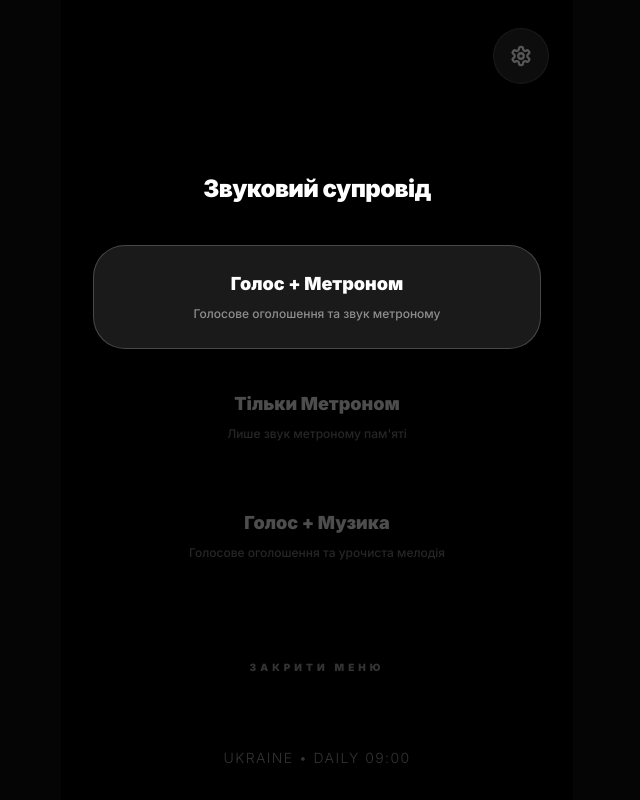
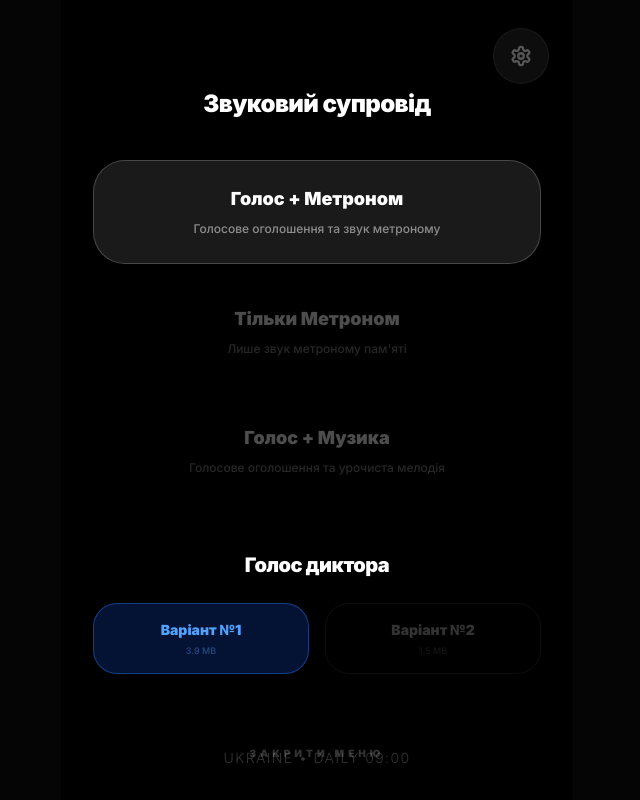
Before and after one commit to tiqidini/hvylyna-movchannya, a Next.js app: page /hvylyna-movchannya/ in a window 1280 px wide. Both pictures are taken after a click on the button "Налаштування". Shown: the whole page, without its empty margins (323-963 px from the left). Built offline with nearby package versions, Linux system fonts and the light colour scheme.

Commit message:
fix(pwa): resolve icon 404 and add alternative announcer voice

```diff
--- a/public/sw.js
+++ b/public/sw.js
@@ -1,13 +1,14 @@
 const CACHE_NAME = 'hvylyna-cache-v3';
 const URLS_TO_CACHE = [
-  '/',
-  '/manifest.json',
-  '/audio/intro.mp3',
-  '/audio/metronome.mp3',
-  '/audio/metronome_only.mp3',
-  '/audio/solemn_music.mp3',
-  '/icons/icon-192x192.png',
-  '/icons/icon-512x512.png'
+  '/hvylyna-movchannya/',
+  '/hvylyna-movchannya/manifest.json',
+  '/hvylyna-movchannya/audio/intro.mp3',
+  '/hvylyna-movchannya/audio/intro_alt.mp3',
+  '/hvylyna-movchannya/audio/metronome.mp3',
+  '/hvylyna-movchannya/audio/metronome_only.mp3',
+  '/hvylyna-movchannya/audio/solemn_music.mp3',
+  '/hvylyna-movchannya/icons/icon-192x192.png',
+  '/hvylyna-movchannya/icons/icon-512x512.png'
 ];
 
 self.addEventListener('install', (event) => {
--- a/src/components/Player.tsx
+++ b/src/components/Player.tsx
@@ -1,6 +1,6 @@
 "use client";
 
-import { useAudioEngine, AudioMode } from "@/lib/audio-engine";
+import { useAudioEngine, AudioMode, IntroVariant } from "@/lib/audio-engine";
 import { useState, useEffect } from "react";
 
 const MODES: { id: AudioMode; label: string; desc: string }[] = [
@@ -9,8 +9,21 @@ const MODES: { id: AudioMode; label: string; desc: string }[] = [
   { id: "speech_music", label: "Голос + Музика", desc: "Голосове оголошення та урочиста мелодія" },
 ];
 
+const INTRO_VARIANTS: { id: IntroVariant; label: string; desc: string }[] = [
+  { id: "standard", label: "Варіант №1", desc: "Класичне оголошення (офіційне)" },
+  { id: "alternative", label: "Варіант №2", desc: "Чистий голос (Українське Радіо)" },
+];
+
 export default function Player() {
-  const { timeLeft, isPlaying, toggleTestMode, audioMode, changeAudioMode } = useAudioEngine(9, 0);
+  const {
+    timeLeft,
+    isPlaying,
+    toggleTestMode,
+    audioMode,
+    changeAudioMode,
+    introVariant,
+    changeIntroVariant
+  } = useAudioEngine(9, 0);
   const [mounted, setMounted] = useState(false);
   const [showSettings, setShowSettings] = useState(false);
 
@@ -49,10 +62,7 @@ export default function Player() {
             {MODES.map((mode) => (
               <button
                 key={mode.id}
-                onClick={() => {
-                  changeAudioMode(mode.id);
-                  setShowSettings(false);
-                }}
+                onClick={() => changeAudioMode(mode.id)}
                 className={`w-full p-6 rounded-[2rem] border transition-all active:scale-[0.97] ${
                   audioMode === mode.id
                     ? "bg-white/10 border-white/20 text-white shadow-2xl"
@@ -61,6 +71,24 @@ export default function Player() {
               >
                 <div className="font-black text-lg">{mode.label}</div>
                 <div className="text-xs opacity-50 mt-1.5 leading-relaxed font-medium">{mode.desc}</div>
+              </button>
+            ))}
+          </div>
+
+          <h2 className="text-xl font-black text-white mt-12 mb-6 tracking-tight text-center">Голос диктора</h2>
+          <div className="grid grid-cols-2 gap-4">
+            {INTRO_VARIANTS.map((variant) => (
+              <button
+                key={variant.id}
+                onClick={() => changeIntroVariant(variant.id)}
+                className={`p-4 rounded-[1.5rem] border transition-all active:scale-[0.97] ${
+                  introVariant === variant.id
+                    ? "bg-blue-600/20 border-blue-500/40 text-blue-400"
+                    : "border-white/5 text-white/20 hover:bg-white/5"
+                }`}
+              >
+                <div className="font-black text-sm">{variant.label}</div>
+                <div className="text-[9px] opacity-40 mt-1 font-medium">{variant.id === "standard" ? "3.9 MB" : "1.5 MB"}</div>
               </button>
             ))}
           </div>
--- a/src/lib/audio-engine.ts
+++ b/src/lib/audio-engine.ts
@@ -3,6 +3,7 @@
 import { useEffect, useRef, useState } from "react";
 
 export type AudioMode = "speech_metronome" | "metronome_only" | "speech_music";
+export type IntroVariant = "standard" | "alternative";
 
 // Helper to get path for audio assets
 const getAudioPath = (filename: string) => {
@@ -16,6 +17,7 @@ export const useAudioEngine = (targetHour: number = 9, targetMinute: number = 0)
   const [isPlaying, setIsPlaying] = useState(false);
   const [isTestMode, setIsTestMode] = useState(false);
   const [audioMode, setAudioMode] = useState<AudioMode>("speech_metronome");
+  const [introVariant, setIntroVariant] = useState<IntroVariant>("standard");
 
   const introAudio = useRef<HTMLAudioElement | null>(null);
   const metronomeAudio = useRef<HTMLAudioElement | null>(null);
@@ -29,6 +31,9 @@ export const useAudioEngine = (targetHour: number = 9, targetMinute: number = 0)
     if (typeof window !== "undefined") {
       const savedMode = localStorage.getItem("hvylyna_audio_mode") as AudioMode;
       if (savedMode) setAudioMode(savedMode);
+
+      const savedVariant = localStorage.getItem("hvylyna_intro_variant") as IntroVariant;
+      if (savedVariant) setIntroVariant(savedVariant);
 
       const introPath = getAudioPath("intro.mp3");
       const metronomePath = getAudioPath("metronome.mp3");
@@ -61,6 +66,15 @@ export const useAudioEngine = (targetHour: number = 9, targetMinute: number = 0)
       });
     }
   }, []);
+
+  // Sync intro variant to audio object
+  useEffect(() => {
+    if (typeof window !== "undefined" && introAudio.current) {
+      const filename = introVariant === "standard" ? "intro.mp3" : "intro_alt.mp3";
+      introAudio.current.src = getAudioPath(filename);
+      introAudio.current.load();
+    }
+  }, [introVariant]);
 
   useEffect(() => {
     const checkTime = () => {
@@ -96,6 +110,11 @@ export const useAudioEngine = (targetHour: number = 9, targetMinute: number = 0)
   const changeAudioMode = (mode: AudioMode) => {
     setAudioMode(mode);
     localStorage.setItem("hvylyna_audio_mode", mode);
+  };
+
+  const changeIntroVariant = (variant: IntroVariant) => {
+    setIntroVariant(variant);
+    localStorage.setItem("hvylyna_intro_variant", variant);
   };
 
   const startPlayback = async () => {
@@ -146,5 +165,15 @@ export const useAudioEngine = (targetHour: number = 9, targetMinute: number = 0)
     }
   };
 
-  return { timeLeft, isPlaying, isTestMode, toggleTestMode, stopPlayback, audioMode, changeAudioMode };
+  return {
+    timeLeft,
+    isPlaying,
+    isTestMode,
+    toggleTestMode,
+    stopPlayback,
+    audioMode,
+    changeAudioMode,
+    introVariant,
+    changeIntroVariant
+  };
 };
```
Also changed, not shown: public/manifest.json, 1 other file (tests, documents, lock files or other folders).
